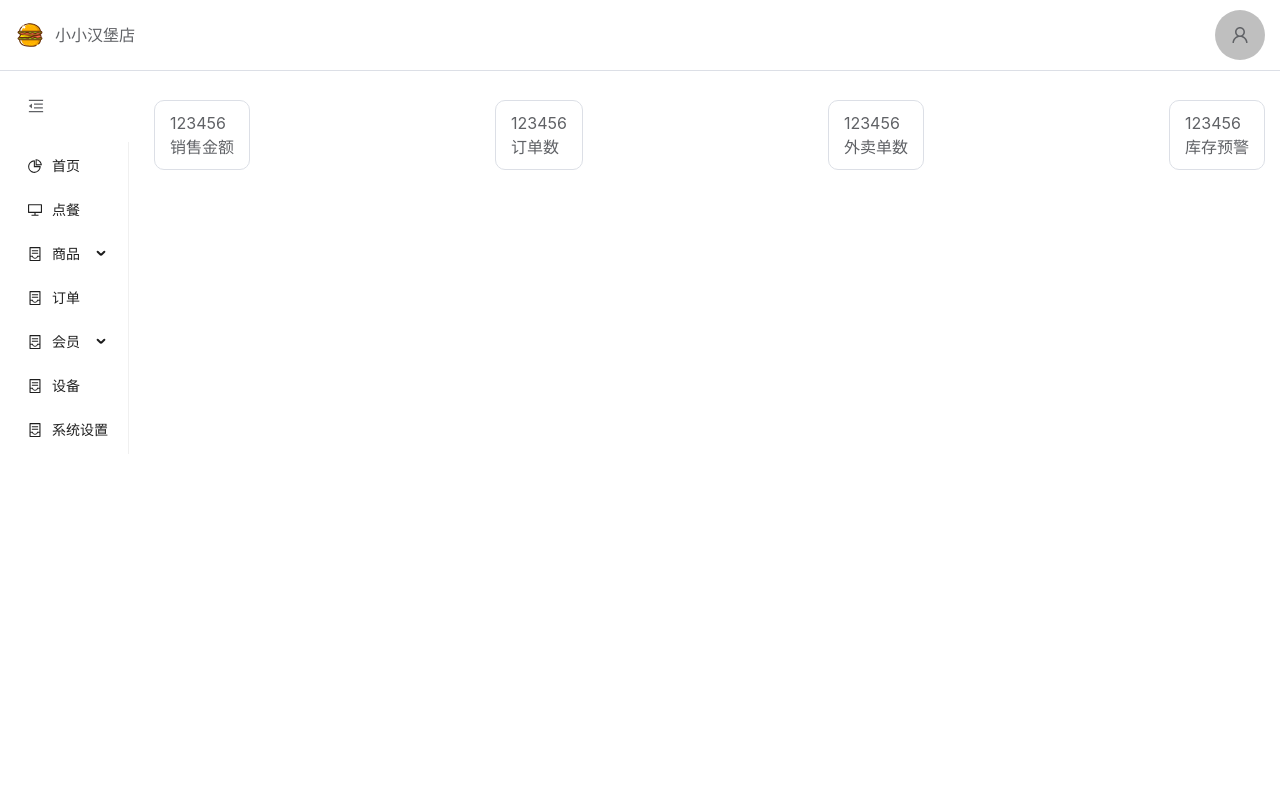
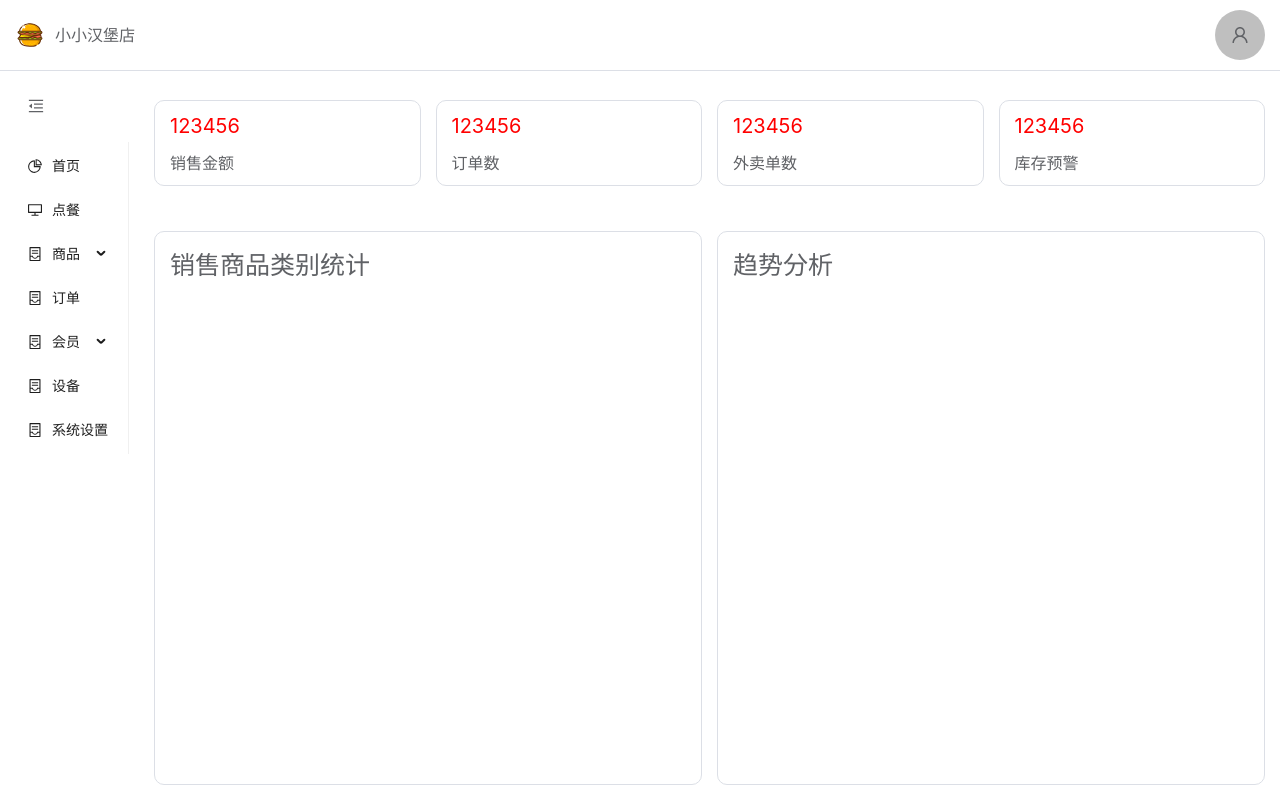
Before and after one commit to ZhangNoName/SunErp, a React (Vite) app in the folder packages/web/: page /home in a window 1280 px wide. Built offline with nearby package versions, Linux system fonts and the light colour scheme.

Commit message:
feat:整理首页

```diff
--- a/packages/web/package.json
+++ b/packages/web/package.json
@@ -10,6 +10,7 @@
     "preview": "vite preview"
   },
   "dependencies": {
+    "@ant-design/colors": "^7.1.0",
     "@ant-design/icons": "^5.5.1",
     "ahooks": "^3.8.1",
     "antd": "^5.21.2",
--- a/packages/web/src/components/chartCard/chartCard.css
+++ b/packages/web/src/components/chartCard/chartCard.css
@@ -0,0 +1,9 @@
+.chart-card-container {
+  border: 1px solid var(--border-color);
+  border-radius: 1rem;
+  padding: 1.5rem;
+  .title {
+    font-size: 2.5rem;
+    font-weight: 700;
+  }
+}
--- a/packages/web/src/components/chartCard/chartCard.tsx
+++ b/packages/web/src/components/chartCard/chartCard.tsx
@@ -1,10 +1,17 @@
 import { FC, useState } from "react";
 import "./chartCard.css";
 
-interface ChartCardProps {}
+interface ChartCardProps {
+  title: string;
+}
 
-export const ChartCard: FC<ChartCardProps> = ({}) => {
-  return <div className="chart-card-container"></div>;
+export const ChartCard: FC<ChartCardProps> = ({ title }) => {
+  return (
+    <div className="chart-card-container">
+      <div className="title">{title}</div>
+      <div className="chart"></div>
+    </div>
+  );
 };
 
 export default ChartCard;
--- a/packages/web/src/components/dataCard/dataCard.css
+++ b/packages/web/src/components/dataCard/dataCard.css
@@ -6,4 +6,12 @@
   flex-direction: column;
   justify-content: flex-start;
   align-items: stretch;
+  gap: 1rem;
+  .data {
+    color: red;
+    font-size: 2rem;
+  }
+  .title {
+    color: var(--font-color);
+  }
 }
--- a/packages/web/src/pages/home/homePage.css
+++ b/packages/web/src/pages/home/homePage.css
@@ -7,12 +7,18 @@
   align-items: stretch;
   gap: 1.5rem;
   .sum-card-container {
-    display: flex;
-    justify-content: space-between;
-    align-items: center;
     padding: 1.5rem;
+    display: grid;
+    grid-template-columns: repeat(4, 1fr);
+    grid-template-rows: auto;
+    gap: 1.5rem;
   }
   .data-visual-container {
     flex: auto;
+    padding: 1.5rem;
+    display: grid;
+    grid-template-columns: repeat(2, 1fr);
+    grid-template-rows: auto;
+    gap: 1.5rem;
   }
 }
--- a/packages/web/src/pages/home/homePage.tsx
+++ b/packages/web/src/pages/home/homePage.tsx
@@ -1,6 +1,6 @@
 import { FC, useState } from "react";
 import "./homePage.css";
-import { DataCard } from "@/components";
+import { ChartCard, DataCard } from "@/components";
 
 interface HomePageProps {}
 
@@ -13,7 +13,10 @@ export const HomePage: FC<HomePageProps> = ({}) => {
         <DataCard title="外卖单数" data={123456} />
         <DataCard title="库存预警" data={123456} />
       </div>
-      <div className="data-visual-container"></div>
+      <div className="data-visual-container">
+        <ChartCard title="销售商品类别统计" />
+        <ChartCard title="趋势分析" />
+      </div>
     </div>
   );
 };
```
Also changed, not shown: 1 other file (tests, documents, lock files or other folders).
